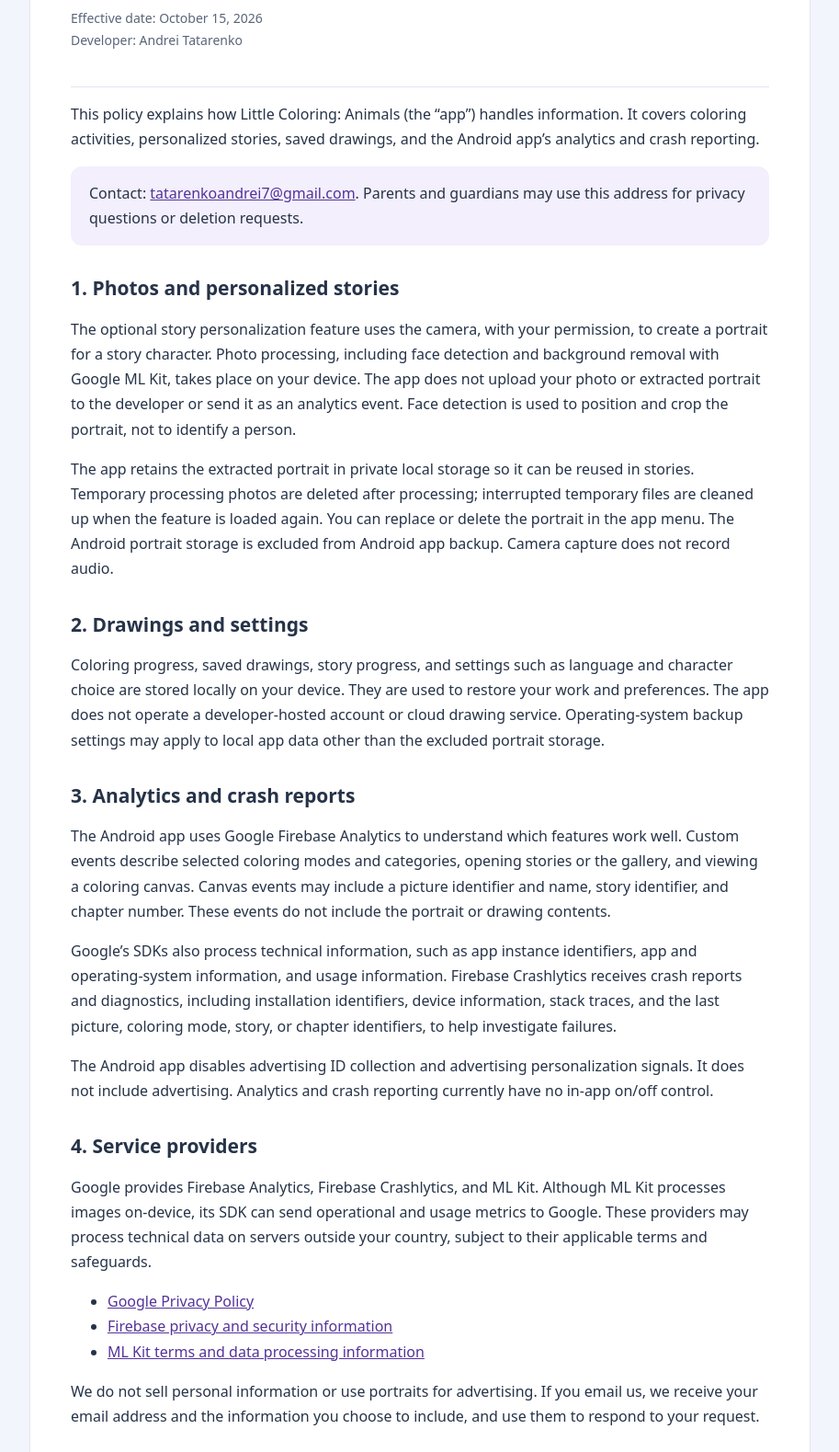
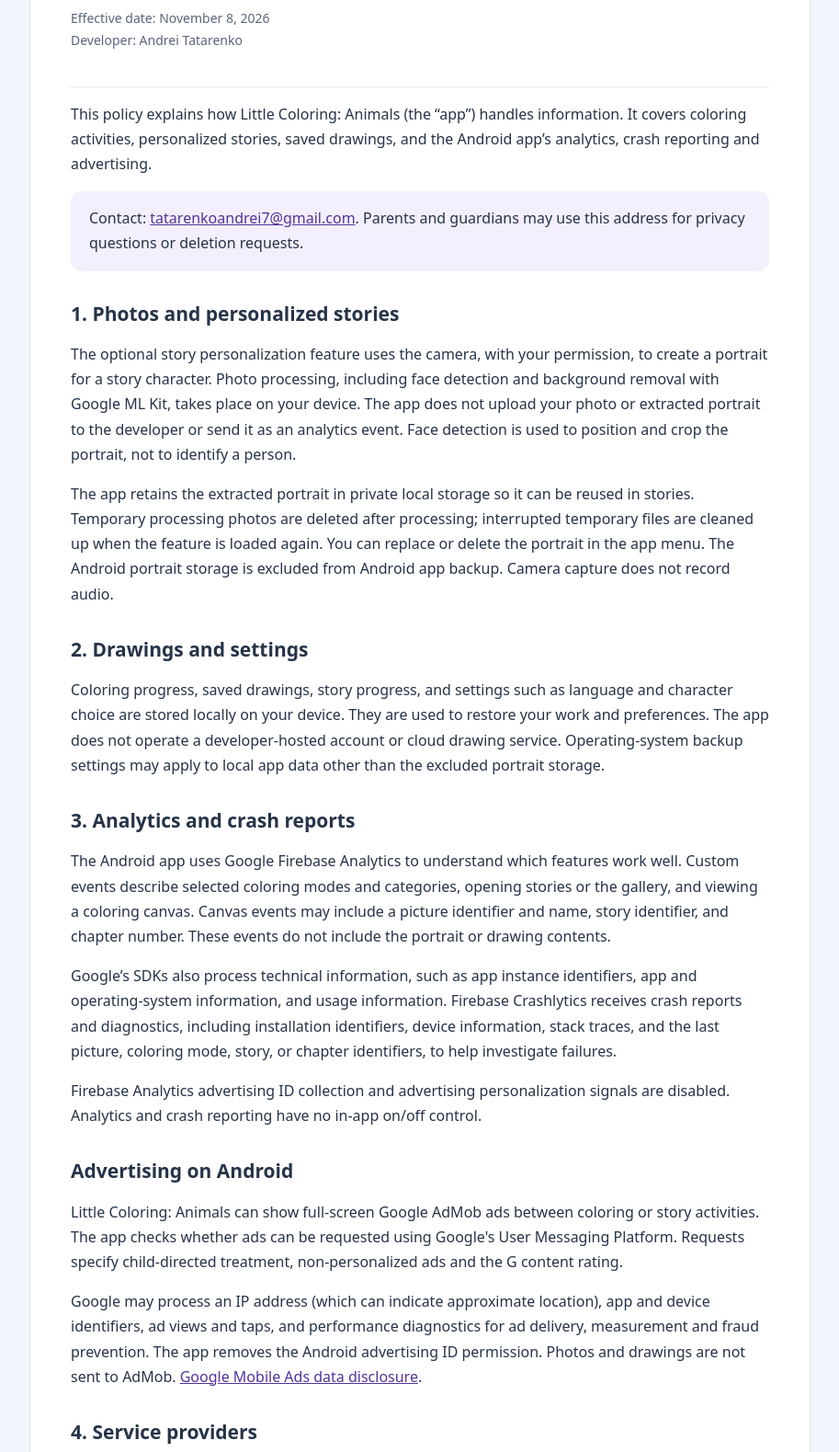
Before and after one commit to Andreiiy/little-coloring-privacy, a plain HTML site: page index.html in a window 1280 px wide. Shown: the part 181-1760 px from the top of the page at 92% size, without its empty margins (183-1096 px from the left). Drawn offline with Linux system fonts and the light colour scheme.

Commit message:
Disclose AdMob advertising in Animals privacy policy and add Russian translation

```diff
--- a/index.html
+++ b/index.html
@@ -10,8 +10,8 @@
 </style>
 </head>
 <body><main>
-<header><div class="brand">Little Coloring: Animals</div><h1>Privacy Policy</h1><p class="meta">Effective date: October 15, 2026<br>Developer: Andrei Tatarenko</p></header>
-<p>This policy explains how Little Coloring: Animals (the “app”) handles information. It covers coloring activities, personalized stories, saved drawings, and the Android app’s analytics and crash reporting.</p>
+<header><div class="brand">Little Coloring: Animals</div><h1>Privacy Policy</h1><p class="meta">Effective date: November 8, 2026<br>Developer: Andrei Tatarenko</p></header>
+<p>This policy explains how Little Coloring: Animals (the “app”) handles information. It covers coloring activities, personalized stories, saved drawings, and the Android app’s analytics, crash reporting and advertising.</p>
 <p class="note">Contact: <a href="mailto:tatarenkoandrei7@gmail.com">tatarenkoandrei7@gmail.com</a>. Parents and guardians may use this address for privacy questions or deletion requests.</p>
 <h2>1. Photos and personalized stories</h2>
 <p>The optional story personalization feature uses the camera, with your permission, to create a portrait for a story character. Photo processing, including face detection and background removal with Google ML Kit, takes place on your device. The app does not upload your photo or extracted portrait to the developer or send it as an analytics event. Face detection is used to position and crop the portrait, not to identify a person.</p>
@@ -21,16 +21,19 @@
 <h2>3. Analytics and crash reports</h2>
 <p>The Android app uses Google Firebase Analytics to understand which features work well. Custom events describe selected coloring modes and categories, opening stories or the gallery, and viewing a coloring canvas. Canvas events may include a picture identifier and name, story identifier, and chapter number. These events do not include the portrait or drawing contents.</p>
 <p>Google’s SDKs also process technical information, such as app instance identifiers, app and operating-system information, and usage information. Firebase Crashlytics receives crash reports and diagnostics, including installation identifiers, device information, stack traces, and the last picture, coloring mode, story, or chapter identifiers, to help investigate failures.</p>
-<p>The Android app disables advertising ID collection and advertising personalization signals. It does not include advertising. Analytics and crash reporting currently have no in-app on/off control.</p>
+<p>Firebase Analytics advertising ID collection and advertising personalization signals are disabled. Analytics and crash reporting have no in-app on/off control.</p>
+<h2>Advertising on Android</h2>
+<p>Little Coloring: Animals can show full-screen Google AdMob ads between coloring or story activities. The app checks whether ads can be requested using Google's User Messaging Platform. Requests specify child-directed treatment, non-personalized ads and the G content rating.</p>
+<p>Google may process an IP address (which can indicate approximate location), app and device identifiers, ad views and taps, and performance diagnostics for ad delivery, measurement and fraud prevention. The app removes the Android advertising ID permission. Photos and drawings are not sent to AdMob. <a href="https://developers.google.com/admob/android/privacy/play-data-disclosure">Google Mobile Ads data disclosure</a>.</p>
 <h2>4. Service providers</h2>
-<p>Google provides Firebase Analytics, Firebase Crashlytics, and ML Kit. Although ML Kit processes images on-device, its SDK can send operational and usage metrics to Google. These providers may process technical data on servers outside your country, subject to their applicable terms and safeguards.</p>
+<p>Google provides Firebase Analytics, Firebase Crashlytics, AdMob, the User Messaging Platform, and ML Kit. Although ML Kit processes images on-device, its SDK can send operational and usage metrics to Google. These providers may process technical data on servers outside your country, subject to their applicable terms and safeguards.</p>
 <ul><li><a href="https://policies.google.com/privacy">Google Privacy Policy</a></li><li><a href="https://firebase.google.com/support/privacy">Firebase privacy and security information</a></li><li><a href="https://developers.google.com/ml-kit/terms">ML Kit terms and data processing information</a></li></ul>
 <p>We do not sell personal information or use portraits for advertising. If you email us, we receive your email address and the information you choose to include, and use them to respond to your request.</p>
 <h2>5. Children and parents</h2>
 <p>The app offers activities for children. Parents and guardians should supervise use of the optional camera feature and manage device permissions. No name, email address, or account registration is required to color or use stories. Technical data collection described above may occur when a child uses the app. Please contact us if you have questions about a child’s information; do not send a child’s photo or other sensitive information by email unless necessary to resolve your request.</p>
 <h2>6. Retention and deletion</h2>
 <p>The current portrait remains on the device until replaced, deleted from the app menu, or removed by clearing app data or uninstalling. Local progress and settings remain until removed using available app controls, clearing app data, or uninstalling; device backups may have their own retention and restoration settings.</p>
-<p>Firebase and Google Analytics retain technical data according to the relevant service and project retention settings. Crashlytics retains crash data for 90 days before beginning removal from live and backup systems. Deleting local app data does not itself delete reports already sent to Google. Contact us for questions or requests concerning access, correction, or deletion, where applicable. We may need additional non-sensitive details to locate a report, and may not be able to associate a report with a particular person.</p>
+<p>Advertising data is retained under <a href="https://policies.google.com/technologies/retention">Google’s data retention policy</a>. Firebase and Google Analytics retain technical data according to the relevant service and project retention settings. Crashlytics retains crash data for 90 days before beginning removal from live and backup systems. Deleting local app data does not itself delete reports already sent to Google. Contact us for questions or requests concerning access, correction, or deletion, where applicable. We may need additional non-sensitive details to locate a report, and may not be able to associate a report with a particular person.</p>
 <p>Support correspondence is retained as needed to handle the request and meet applicable obligations.</p>
 <h2>7. Security and your choices</h2>
 <p>Portraits are kept in the app’s private device storage, and Google services use encrypted network connections. No storage or transmission method can guarantee absolute security. You can revoke camera permission in device settings, delete the stored portrait in the app menu, or clear local app data in device settings. Revoking camera permission does not by itself delete an existing portrait.</p>
```
Also changed, not shown: ru/index.html (added, +20 -0 lines).
